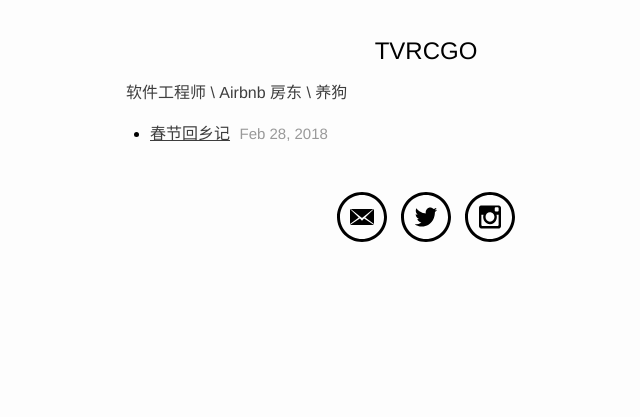
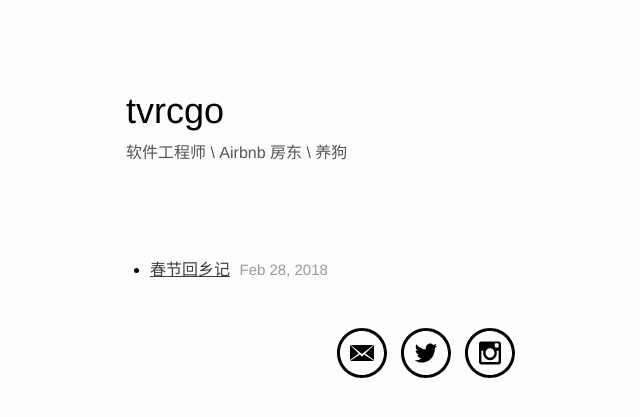
Before and after one commit to tvrcgo/tvrcgo.github.io, a Jekyll site: the page built from index.html, in a window 1280 px wide. Shown: the top 417 px of the page, without its empty margins (214-854 px from the left). Built offline with Jekyll 4.4.1, drawn with Linux system fonts in a browser that asks for light colours; the list of posts is cut into pages by our own code.

Commit message:
update style

```diff
--- a/_config.yml
+++ b/_config.yml
@@ -1,5 +1,5 @@
 # Site settings
-title: TVRCGO
+title: tvrcgo
 description: "Engineer"
 email: tvrcgo@gmail.com
 keyword: ""
--- a/css/main.scss
+++ b/css/main.scss
@@ -101,10 +101,15 @@ ul {
 
     .head {
       margin-bottom: 15px;
+      padding: 60px 0;
 
       .page-title {
-        text-align: center;
         margin: 15px 0;
+        font-size: 36px;
+      }
+
+      .profile {
+        color: #555;
       }
     }
 
--- a/index.html
+++ b/index.html
@@ -6,7 +6,7 @@ layout: default
 
 	<div class='head'>
 		<h2 class='page-title'>{{ site.title }}</h2>
-		<p>软件工程师 \ Airbnb 房东 \ 养狗</p>
+		<p class='profile'>软件工程师 \ Airbnb 房东 \ 养狗</p>
 	</div>
 
 	<div class='posts'>
```
